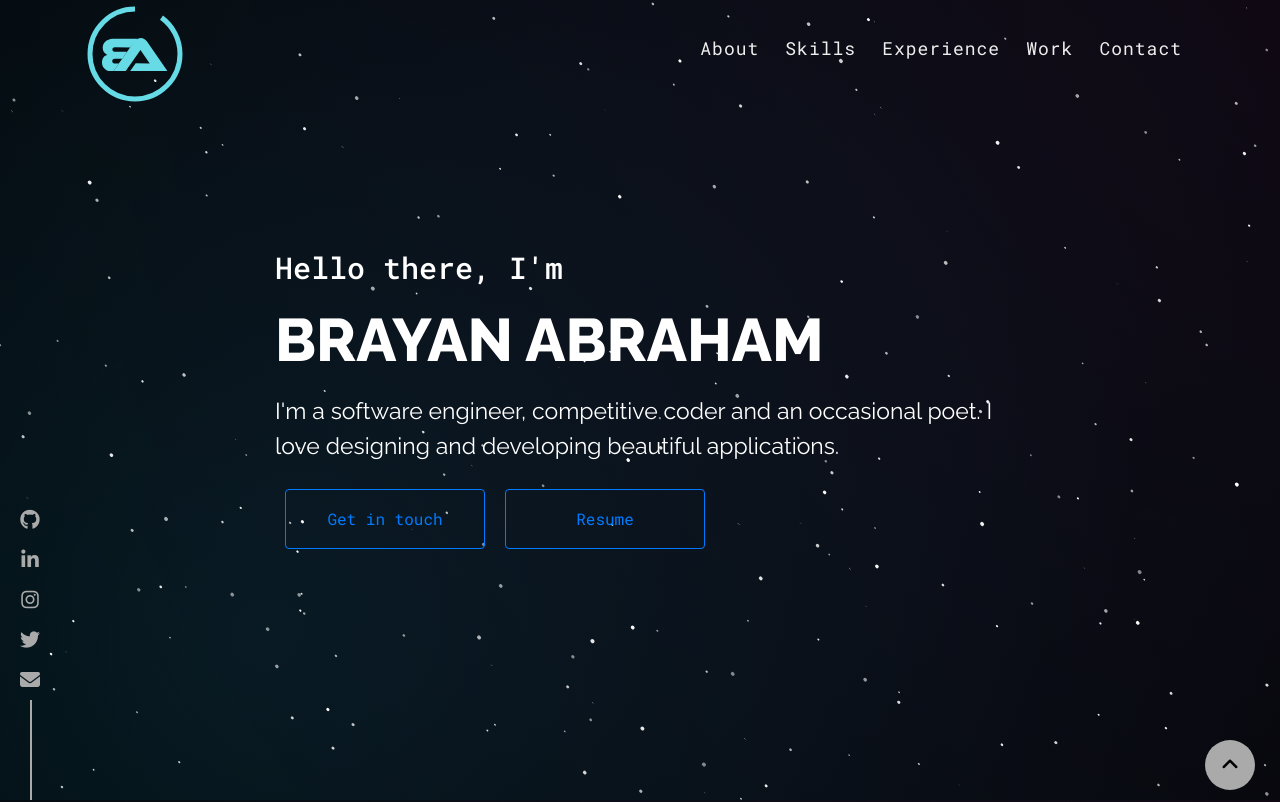
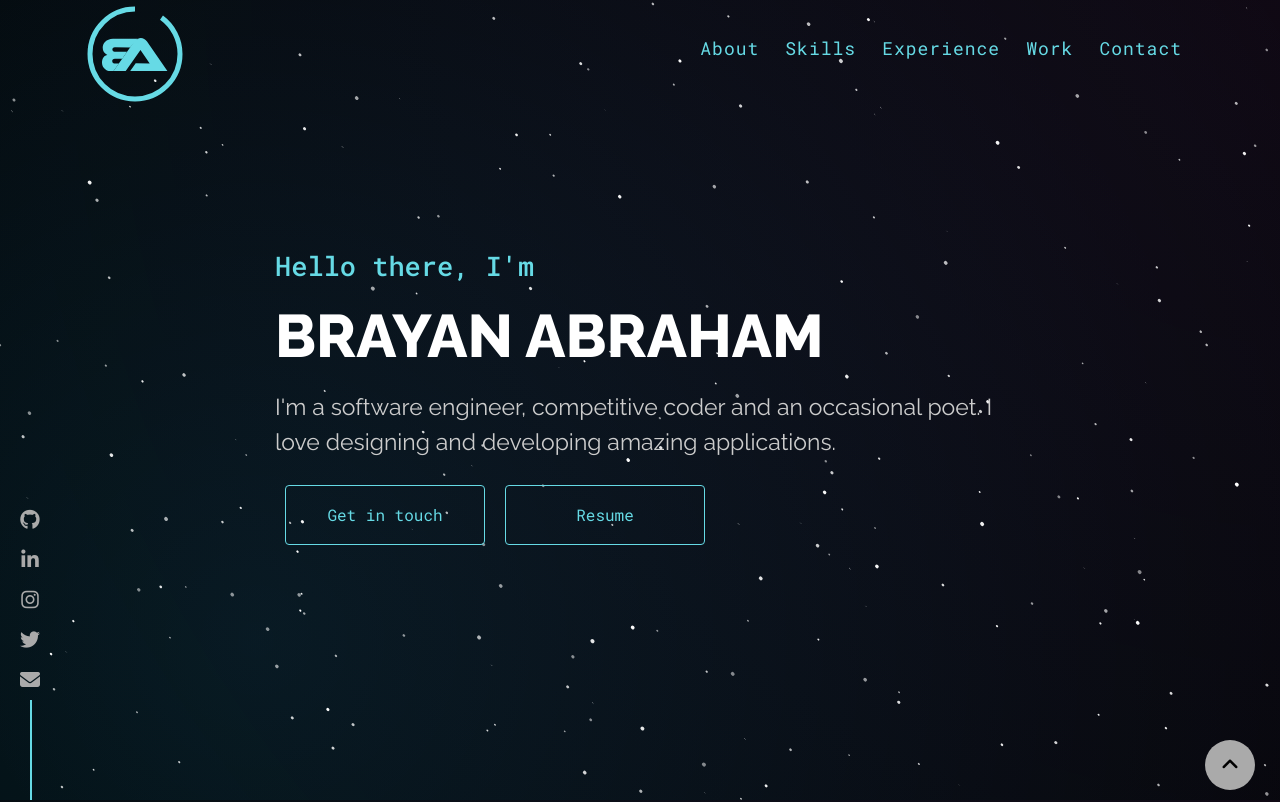
Before and after one commit to BrayanAbraham/BrayanAbraham.github.io, a React (Create React App) app: page / in a window 1280 px wide. Shown: the top 802 px of the page. Built offline with nearby package versions, Linux system fonts and the light colour scheme.

Commit message:
Color Added

```diff
--- a/src/App.css
+++ b/src/App.css
@@ -103,6 +103,7 @@ a {
 
 a:hover {
   text-decoration: none;
+  color: #66dae5;
 }
 
 #wrapper {
@@ -287,7 +288,7 @@ Top Navbar
 }
 
 #logo a:hover .logo-set .logo-border .logo-border-circle {
-  fill: #66dae518;
+  fill: #66dae52c;
 }
 
 #header.sticky-nav #header-wrap #logo a .logo-set {
@@ -401,6 +402,11 @@ a img {
 }
 
 .dark #header-wrap #primary-menu > ul > li > a {
+  color: #66dae5;
+  transition: 0.3s ease color;
+}
+
+.dark #header-wrap #primary-menu > ul > li > a:hover {
   color: #eee;
 }
 
@@ -600,6 +606,15 @@ Side Navbar
   padding: 10px 0;
 }
 
+.side-nav .side-primary-nav ul li a {
+  color: #66dae5;
+  transition: color 0.3s ease;
+}
+
+.side-nav .side-primary-nav ul li a:hover {
+  color: #eee;
+}
+
 /*------------------------------------------------------------------
 Welcome Section
 ------------------------------------------------------------------*/
@@ -622,8 +637,9 @@ Welcome Section
 }
 
 #home h3 {
-  font-size: 30px;
+  font-size: 27px;
   font-family: "Roboto-Mono";
+  color: #66dae5;
 }
 
 #home h1 {
@@ -635,6 +651,7 @@ Welcome Section
 #home p {
   font-size: 23px;
   font-family: "Raleway-Regular";
+  color: #ccc;
 }
 
 #home .btn {
@@ -643,6 +660,13 @@ Welcome Section
   width: 200px;
   text-align: center;
   font-family: "Roboto-Mono";
+  color: #66dae5;
+  border-color: #66dae5;
+}
+
+#home .btn:hover {
+  background-color: #66dae57e;
+  color: #fff;
 }
 
 @media (max-width: 767px) {
@@ -697,7 +721,7 @@ About Section
 }
 
 #about .profile-photo {
-  border: 2px solid #eee;
+  border: 2px solid #66dae5;
   padding: 10px;
   margin: 20px;
   height: 315px;
@@ -706,7 +730,7 @@ About Section
 }
 
 #about .profile-photo:hover {
-  border: 3px solid #eee;
+  border: 3px solid #66dae5;
   padding: 5px;
 }
 
@@ -792,8 +816,8 @@ Skills Section
 }
 
 #skill .skill:hover {
-  border: 1px solid #eee;
-  background-color: #eeeeee49;
+  border: 1px solid #66dae5;
+  background-color: #66dae549;
 }
 
 #skill .skill .skill-icon {
@@ -881,7 +905,7 @@ Project Section
 
 #projects .project .card:hover {
   background-color: #05161f;
-  border: 1px solid #eeeeee;
+  border: 1px solid #66dae5;
 }
 
 #projects .project .card .card-header .project-links {
@@ -904,6 +928,7 @@ Project Section
 #projects .project .card .card-header .project-links .project-github a {
   line-height: 1.5;
   font-size: 1.25rem;
+  color: #66dae5;
 }
 
 #projects .project .card .card-header .project-links .project-link a:hover,
@@ -954,6 +979,13 @@ Project Section
   width: 200px;
   text-align: center;
   font-family: "Roboto-Mono";
+  color: #66dae5;
+  border-color: #66dae5;
+}
+
+#projects .btn:hover {
+  color: #fff;
+  background-color: #66dae57e;
 }
 
 /*------------------------------------------------------------------
@@ -987,6 +1019,13 @@ Contact Section
   width: 200px;
   text-align: center;
   font-family: "Roboto-Mono";
+  color: #66dae5;
+  border-color: #66dae5;
+}
+
+#contact .btn:hover {
+  color: #fff;
+  background-color: #66dae57e;
 }
 
 #contact #social-links {
@@ -996,10 +1035,11 @@ Contact Section
 #contact #social-links a {
   font-size: 20px;
   padding: 0 10px;
+  color: #aaa;
 }
 
 #contact #social-links a:hover {
-  color: #eee;
+  color: #66dae5;
 }
 
 #contact #developed {
@@ -1008,6 +1048,10 @@ Contact Section
 
 #contact #developed p {
   font-size: 15px;
+}
+
+#contact #developed a {
+  color: #66dae5;
 }
 
 #contact #developed a:hover {
@@ -1032,7 +1076,7 @@ Social Sticky
 }
 
 #social-sticky a:hover {
-  color: #eee;
+  color: #66dae5;
 }
 
 #social-sticky i {
@@ -1043,11 +1087,11 @@ Social Sticky
 #social-sticky .line {
   height: 100px;
   width: 0;
-  border: 1px #aaa solid;
+  border: 1px #66dae5 solid;
   margin: 0 30px;
 }
 
-@media (max-width: 840px) {
+@media (max-width: 767px) {
   #social-sticky {
     display: none;
   }
--- a/src/components/content/Welcome.js
+++ b/src/components/content/Welcome.js
@@ -14,7 +14,7 @@ const Welcome = ({ resume }) => {
                 <h1>BRAYAN ABRAHAM</h1>
                 <p>
                   I'm a software engineer, competitive coder and an occasional
-                  poet. I love designing and developing beautiful applications.
+                  poet. I love designing and developing amazing applications.
                 </p>
                 <button className="btn btn-outline-primary">
                   Get in touch
--- a/src/components/layout/TopNav.js
+++ b/src/components/layout/TopNav.js
@@ -19,7 +19,7 @@ const TopNav = ({ links, setside }) => {
 
   useEffect(() => {
     window.addEventListener("scroll", () => {
-      setsticky(window.scrollY > 50 ? true : false);
+      setsticky(window.scrollY > 50 && window.innerWidth > 767 ? true : false);
     });
   }, []);
 
```
